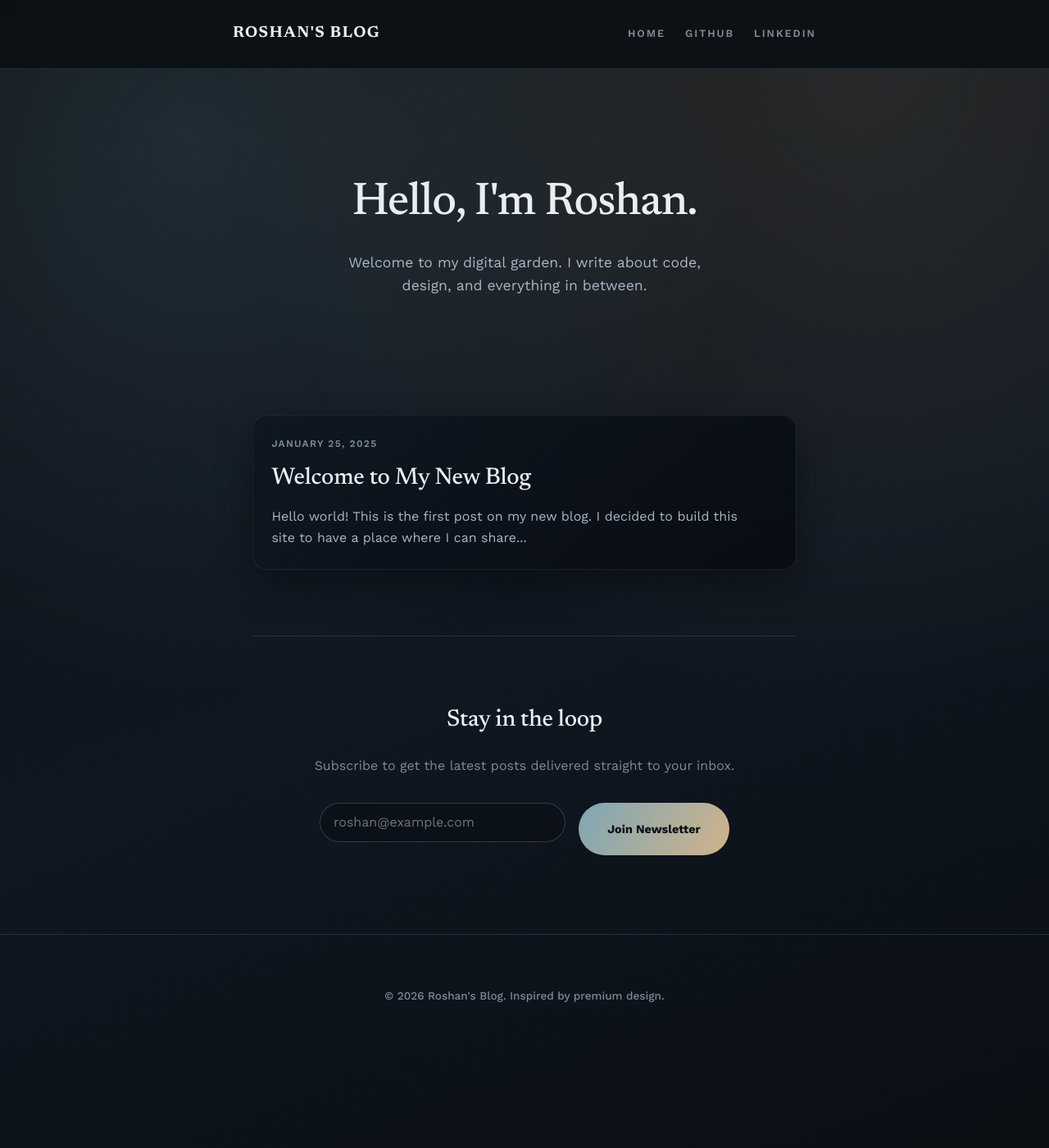
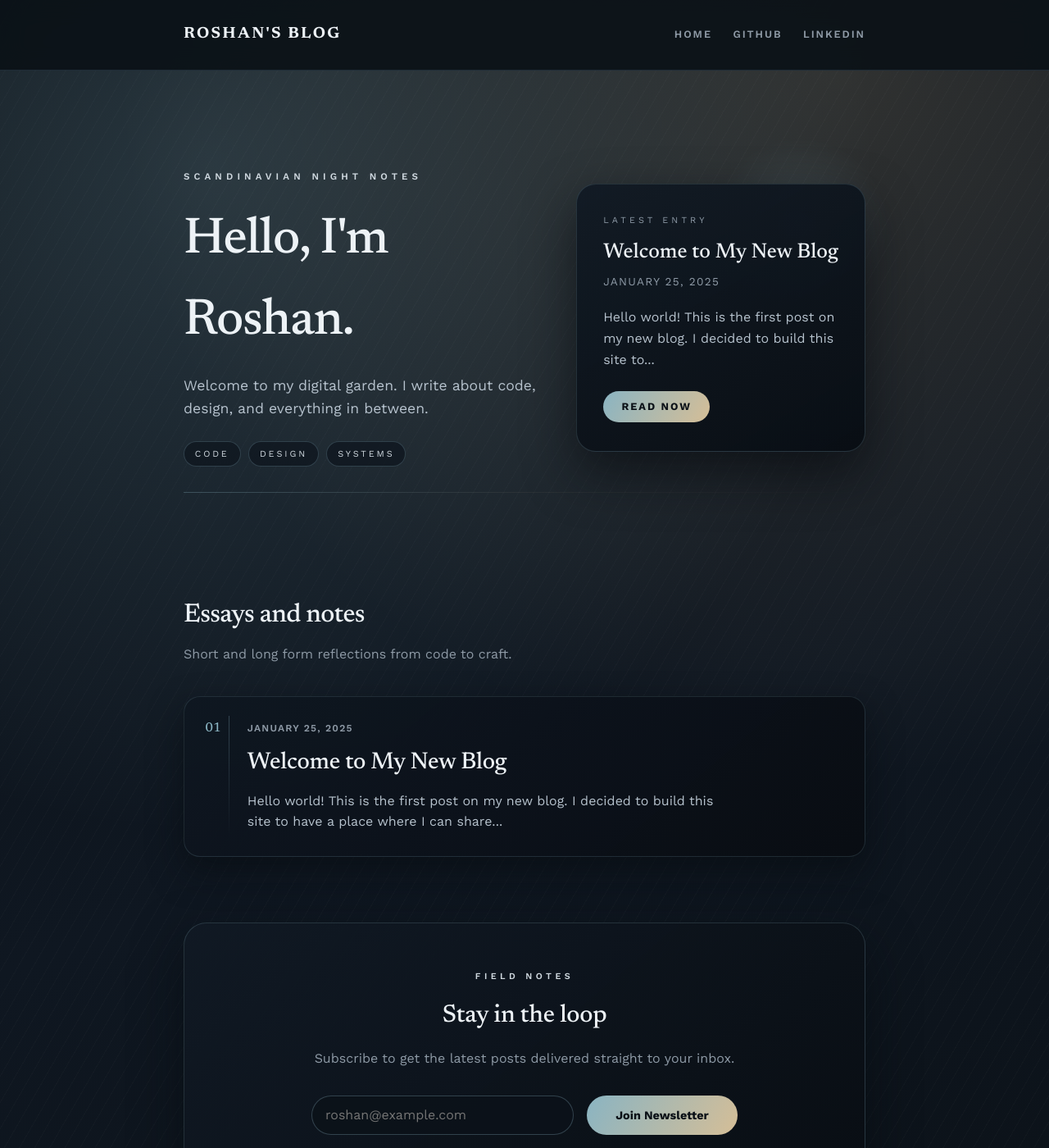
Before and after one commit to roshanis/roshanis.github.io, a Jekyll site: the page built from index.html, in a window 1280 px wide and 1400 px high. Shown: the whole window at 82% size. Built offline with Jekyll 4.4.1, drawn with Linux system fonts in a browser that asks for light colours.

Commit message:
reshape homepage scandinavian layout

```diff
--- a/assets/css/style.css
+++ b/assets/css/style.css
@@ -1,17 +1,18 @@
 :root {
-  --bg-color: #0b0f14;
-  --bg-accent: #0f1721;
-  --surface: rgba(15, 23, 33, 0.78);
-  --primary-color: #e9eef2;
-  --secondary-color: #a9b7c4;
-  --text-main: #e9eef2;
-  --text-muted: #7d8a96;
-  --accent-cool: #7fa6b5;
-  --accent-warm: #d0b48b;
-  --border-color: #1d2a35;
+  --bg-color: #0b1117;
+  --bg-accent: #101a23;
+  --surface: rgba(16, 26, 35, 0.78);
+  --primary-color: #edf2f6;
+  --secondary-color: #b6c2cd;
+  --text-main: #edf2f6;
+  --text-muted: #8e9aa6;
+  --accent-cool: #8ab4c2;
+  --accent-warm: #d5be97;
+  --accent-ice: #cfd8df;
+  --border-color: #1f2c37;
   --shadow: rgba(7, 11, 16, 0.6);
-  --nav-height: 84px;
-  --max-width: 760px;
+  --nav-height: 86px;
+  --max-width: 880px;
   --font-body: "Work Sans", "Helvetica Neue", Arial, sans-serif;
   --font-display: "Newsreader", "Times New Roman", serif;
   --transition: all 0.25s ease;
@@ -30,9 +31,10 @@ html {
 body {
   font-family: var(--font-body);
   background:
-    radial-gradient(circle at 18% 12%, rgba(127, 166, 181, 0.18), transparent 42%),
-    radial-gradient(circle at 82% 6%, rgba(208, 180, 139, 0.14), transparent 46%),
-    linear-gradient(160deg, #0b0f14 0%, #0f1721 55%, #0b0f14 100%);
+    repeating-linear-gradient(120deg, rgba(255, 255, 255, 0.02) 0, rgba(255, 255, 255, 0.02) 1px, transparent 1px, transparent 16px),
+    radial-gradient(circle at 20% 12%, rgba(138, 180, 194, 0.22), transparent 45%),
+    radial-gradient(circle at 80% 4%, rgba(213, 190, 151, 0.18), transparent 46%),
+    linear-gradient(160deg, #0b1117 0%, #0f1721 55%, #0b1117 100%);
   color: var(--text-main);
   line-height: 1.6;
   min-height: 100vh;
@@ -40,7 +42,7 @@ body {
 }
 
 ::selection {
-  background: rgba(127, 166, 181, 0.4);
+  background: rgba(138, 180, 194, 0.4);
   color: var(--primary-color);
 }
 
@@ -76,6 +78,10 @@ a:hover {
   padding: 0 1.5rem;
 }
 
+.page-content {
+  padding-bottom: 5rem;
+}
+
 .navbar {
   height: var(--nav-height);
   display: flex;
@@ -83,22 +89,22 @@ a:hover {
   position: sticky;
   top: 0;
   z-index: 100;
-  background: rgba(11, 15, 20, 0.88);
+  background: rgba(11, 17, 23, 0.9);
   border-bottom: 1px solid var(--border-color);
-  backdrop-filter: blur(12px);
+  backdrop-filter: blur(14px);
 }
 
 .nav-brand {
   font-family: var(--font-display);
   font-weight: 600;
   font-size: 1.2rem;
-  letter-spacing: 0.08rem;
+  letter-spacing: 0.14rem;
   text-transform: uppercase;
 }
 
 .nav-links {
   display: flex;
-  gap: 1.5rem;
+  gap: 1.6rem;
 }
 
 .nav-link {
@@ -114,47 +120,214 @@ a:hover {
 }
 
 .hero {
-  padding: 120px 0 80px;
-  text-align: center;
+  padding: 120px 0 60px;
+}
+
+.hero-inner {
+  display: grid;
+  grid-template-columns: minmax(0, 1.1fr) minmax(0, 0.9fr);
+  gap: 3rem;
+  align-items: center;
+  position: relative;
+  padding-bottom: 2rem;
+}
+
+.hero-inner::before {
+  content: "";
+  position: absolute;
+  top: -40px;
+  right: -30px;
+  width: 220px;
+  height: 220px;
+  border-radius: 50%;
+  background: radial-gradient(circle, rgba(138, 180, 194, 0.25), transparent 70%);
+  filter: blur(1px);
+  opacity: 0.7;
+  pointer-events: none;
+}
+
+.hero-inner::after {
+  content: "";
+  position: absolute;
+  left: 0;
+  right: 0;
+  bottom: 0;
+  height: 1px;
+  background: linear-gradient(90deg, rgba(138, 180, 194, 0.5), rgba(213, 190, 151, 0.1), transparent);
+  opacity: 0.6;
+}
+
+.hero-content {
+  position: relative;
+  z-index: 1;
+}
+
+.hero-kicker {
+  color: var(--accent-ice);
+  text-transform: uppercase;
+  letter-spacing: 0.32rem;
+  font-size: 0.72rem;
+  font-weight: 600;
+  margin-bottom: 1.2rem;
 }
 
 .hero-title {
   font-family: var(--font-display);
-  font-size: clamp(2.5rem, 5vw, 3.5rem);
+  font-size: clamp(2.7rem, 5vw, 3.9rem);
   font-weight: 500;
   letter-spacing: -0.02em;
-  margin-bottom: 0.75rem;
+  margin-bottom: 0.8rem;
 }
 
 .hero-subtitle {
   color: var(--secondary-color);
   font-size: 1.1rem;
   max-width: 460px;
-  margin: 0 auto;
   font-weight: 400;
 }
 
+.hero-tags {
+  display: flex;
+  flex-wrap: wrap;
+  gap: 0.6rem;
+  margin-top: 1.6rem;
+}
+
+.hero-tags span {
+  padding: 0.35rem 0.8rem;
+  border-radius: 999px;
+  border: 1px solid rgba(138, 180, 194, 0.25);
+  background: rgba(15, 23, 32, 0.8);
+  text-transform: uppercase;
+  letter-spacing: 0.18rem;
+  font-size: 0.68rem;
+  color: var(--accent-ice);
+}
+
+.hero-panel {
+  position: relative;
+  z-index: 1;
+  padding: 2.2rem 2rem;
+  border-radius: 24px;
+  background: linear-gradient(150deg, rgba(17, 26, 36, 0.95), rgba(9, 14, 20, 0.98));
+  border: 1px solid rgba(138, 180, 194, 0.2);
+  box-shadow: 0 26px 60px rgba(7, 11, 16, 0.65);
+}
+
+.panel-label {
+  text-transform: uppercase;
+  letter-spacing: 0.26rem;
+  font-size: 0.68rem;
+  color: var(--text-muted);
+  margin-bottom: 1rem;
+}
+
+.panel-title {
+  font-family: var(--font-display);
+  font-size: 1.6rem;
+  font-weight: 500;
+  margin-bottom: 0.6rem;
+  line-height: 1.2;
+}
+
+.panel-title a {
+  color: var(--primary-color);
+}
+
+.panel-meta {
+  color: var(--text-muted);
+  font-size: 0.85rem;
+  letter-spacing: 0.08rem;
+  text-transform: uppercase;
+  margin-bottom: 1.2rem;
+}
+
+.panel-excerpt {
+  color: var(--secondary-color);
+  margin-bottom: 1.6rem;
+  line-height: 1.6;
+}
+
+.panel-link {
+  display: inline-flex;
+  align-items: center;
+  gap: 0.5rem;
+  padding: 0.55rem 1.4rem;
+  border-radius: 999px;
+  background: linear-gradient(120deg, var(--accent-cool), var(--accent-warm));
+  color: #0b1117;
+  font-weight: 700;
+  font-size: 0.8rem;
+  letter-spacing: 0.12rem;
+  text-transform: uppercase;
+}
+
+.section {
+  margin: 4rem 0 2rem;
+  display: grid;
+  gap: 2.4rem;
+}
+
+.section-head {
+  display: grid;
+  gap: 0.6rem;
+}
+
+.section-title {
+  font-family: var(--font-display);
+  font-size: 2rem;
+  font-weight: 500;
+  letter-spacing: -0.02em;
+}
+
+.section-subtitle {
+  color: var(--text-muted);
+  max-width: 520px;
+}
+
 .grid {
-  display: flex;
-  flex-direction: column;
-  gap: 3.5rem;
-  margin: 4rem 0;
+  display: grid;
+  gap: 2rem;
+  counter-reset: post;
 }
 
 .card {
   display: block;
-  padding: 1.6rem 1.4rem;
-  border-radius: 18px;
+  position: relative;
+  padding: 1.8rem 1.6rem 1.8rem 4.8rem;
+  border-radius: 20px;
   background: linear-gradient(140deg, rgba(15, 23, 33, 0.96), rgba(9, 13, 19, 0.98));
-  border: 1px solid rgba(127, 166, 181, 0.12);
+  border: 1px solid rgba(138, 180, 194, 0.16);
   box-shadow: 0 18px 40px var(--shadow);
   transition: transform 0.25s ease, border-color 0.25s ease, box-shadow 0.25s ease;
 }
 
+.card::before {
+  counter-increment: post;
+  content: counter(post, decimal-leading-zero);
+  position: absolute;
+  top: 1.6rem;
+  left: 1.6rem;
+  font-family: var(--font-display);
+  font-size: 1rem;
+  color: var(--accent-cool);
+}
+
+.card::after {
+  content: "";
+  position: absolute;
+  top: 1.4rem;
+  bottom: 1.4rem;
+  left: 3.4rem;
+  width: 1px;
+  background: linear-gradient(180deg, rgba(138, 180, 194, 0.6), transparent);
+  opacity: 0.5;
+}
+
 .card:hover {
   transform: translateY(-4px);
-  border-color: rgba(127, 166, 181, 0.4);
-  box-shadow: 0 22px 60px rgba(7, 11, 16, 0.7);
+  border-color: rgba(138, 180, 194, 0.4);
+  box-shadow: 0 24px 60px rgba(7, 11, 16, 0.7);
 }
 
 .card-date {
@@ -232,7 +405,7 @@ a:hover {
 }
 
 .post-content a:hover {
-  border-color: rgba(208, 180, 139, 0.6);
+  border-color: rgba(213, 190, 151, 0.6);
 }
 
 .post-content code {
@@ -259,28 +432,50 @@ a:hover {
 }
 
 .newsletter {
-  padding: 5rem 0 6rem;
-  border-top: 1px solid rgba(127, 166, 181, 0.2);
   margin-top: 5rem;
+  padding: 3.5rem 3rem 3.8rem;
+  border-radius: 28px;
+  background: linear-gradient(140deg, rgba(17, 26, 36, 0.96), rgba(9, 14, 20, 0.98));
+  border: 1px solid rgba(138, 180, 194, 0.2);
+  box-shadow: 0 24px 60px rgba(7, 11, 16, 0.6);
   text-align: center;
+}
+
+.newsletter-kicker {
+  color: var(--accent-ice);
+  text-transform: uppercase;
+  letter-spacing: 0.28rem;
+  font-size: 0.68rem;
+  font-weight: 600;
+  margin-bottom: 1rem;
 }
 
 .newsletter-title {
   font-family: var(--font-display);
-  font-size: 1.8rem;
+  font-size: 1.9rem;
   font-weight: 500;
-  margin-bottom: 1.2rem;
+  margin-bottom: 0.9rem;
   letter-spacing: -0.01em;
 }
 
+.newsletter-subtitle {
+  color: var(--text-muted);
+  margin-bottom: 2rem;
+}
+
+.newsletter-row {
+  display: flex;
+  gap: 1rem;
+  flex-wrap: wrap;
+  justify-content: center;
+}
+
 .newsletter-input {
-  background: rgba(12, 17, 24, 0.9);
-  border: 1px solid rgba(127, 166, 181, 0.3);
+  background: rgba(12, 18, 26, 0.9);
+  border: 1px solid rgba(138, 180, 194, 0.3);
   padding: 0.85rem 1rem;
   color: var(--text-main);
-  width: 100%;
-  max-width: 300px;
-  margin-bottom: 1rem;
+  width: min(320px, 100%);
   outline: none;
   font-family: inherit;
   font-size: 1rem;
@@ -289,12 +484,12 @@ a:hover {
 
 .newsletter-input:focus {
   border-color: var(--accent-cool);
-  box-shadow: 0 0 0 3px rgba(127, 166, 181, 0.2);
+  box-shadow: 0 0 0 3px rgba(138, 180, 194, 0.2);
 }
 
 .newsletter-btn {
   background: linear-gradient(120deg, var(--accent-cool), var(--accent-warm));
-  color: #0b0f14;
+  color: #0b1117;
   border: none;
   padding: 0.85rem 2.2rem;
   font-weight: 700;
@@ -312,7 +507,7 @@ a:hover {
 
 footer {
   padding: 4rem 0 5rem;
-  border-top: 1px solid rgba(127, 166, 181, 0.2);
+  border-top: 1px solid rgba(138, 180, 194, 0.2);
   color: var(--text-muted);
   font-size: 0.85rem;
   font-weight: 500;
@@ -332,6 +527,16 @@ footer {
   }
 }
 
+@media (max-width: 900px) {
+  .hero-inner {
+    grid-template-columns: 1fr;
+  }
+
+  .hero-panel {
+    margin-top: 1rem;
+  }
+}
+
 @media (max-width: 600px) {
   .hero-title,
   .post-title {
@@ -345,4 +550,12 @@ footer {
   .nav-links {
     gap: 1rem;
   }
+
+  .card {
+    padding-left: 4rem;
+  }
+
+  .card::after {
+    left: 2.8rem;
+  }
 }
--- a/index.html
+++ b/index.html
@@ -2,12 +2,36 @@
 layout: default
 ---
 
-<div class="hero fade-up">
-    <h1 class="hero-title">Hello, I'm Roshan.</h1>
-    <p class="hero-subtitle">Welcome to my digital garden. I write about code, design, and everything in between.</p>
-</div>
+<section class="hero">
+    <div class="hero-inner">
+        <div class="hero-content fade-up">
+            <p class="hero-kicker">Scandinavian Night Notes</p>
+            <h1 class="hero-title">Hello, I'm Roshan.</h1>
+            <p class="hero-subtitle">Welcome to my digital garden. I write about code, design, and everything in between.</p>
+            <div class="hero-tags">
+                <span>Code</span>
+                <span>Design</span>
+                <span>Systems</span>
+            </div>
+        </div>
+        {% assign latest = site.posts | first %}
+        {% if latest %}
+        <div class="hero-panel fade-up">
+            <p class="panel-label">Latest entry</p>
+            <h2 class="panel-title"><a href="{{ latest.url | relative_url }}">{{ latest.title | escape }}</a></h2>
+            <p class="panel-meta">{{ latest.date | date: "%B %d, %Y" }}</p>
+            <p class="panel-excerpt">{{ latest.excerpt | strip_html | truncatewords: 18 }}</p>
+            <a class="panel-link" href="{{ latest.url | relative_url }}">Read now</a>
+        </div>
+        {% endif %}
+    </div>
+</section>
 
-<div class="container">
+<section class="section">
+    <div class="section-head fade-up">
+        <h2 class="section-title">Essays and notes</h2>
+        <p class="section-subtitle">Short and long form reflections from code to craft.</p>
+    </div>
     <div class="grid">
         {% for post in site.posts %}
         <a href="{{ post.url | relative_url }}" class="card fade-up"
@@ -20,16 +44,14 @@ layout: default
         </a>
         {% endfor %}
     </div>
+</section>
 
-    <!-- Newsletter Mockup -->
-    <div class="newsletter fade-up">
-        <h2 class="newsletter-title">Stay in the loop</h2>
-        <p style="color: var(--text-muted); margin-bottom: 2rem;">Subscribe to get the latest posts delivered straight
-            to your inbox.</p>
-        <div style="display: flex; gap: 1rem; flex-wrap: wrap; justify-content: center;">
-            <input type="email" placeholder="roshan@example.com" class="newsletter-input"
-                style="flex: 1; min-width: 250px;">
-            <button class="newsletter-btn">Join Newsletter</button>
-        </div>
+<section class="newsletter fade-up">
+    <p class="newsletter-kicker">Field notes</p>
+    <h2 class="newsletter-title">Stay in the loop</h2>
+    <p class="newsletter-subtitle">Subscribe to get the latest posts delivered straight to your inbox.</p>
+    <div class="newsletter-row">
+        <input type="email" placeholder="roshan@example.com" class="newsletter-input">
+        <button class="newsletter-btn">Join Newsletter</button>
     </div>
-</div>
+</section>
```
